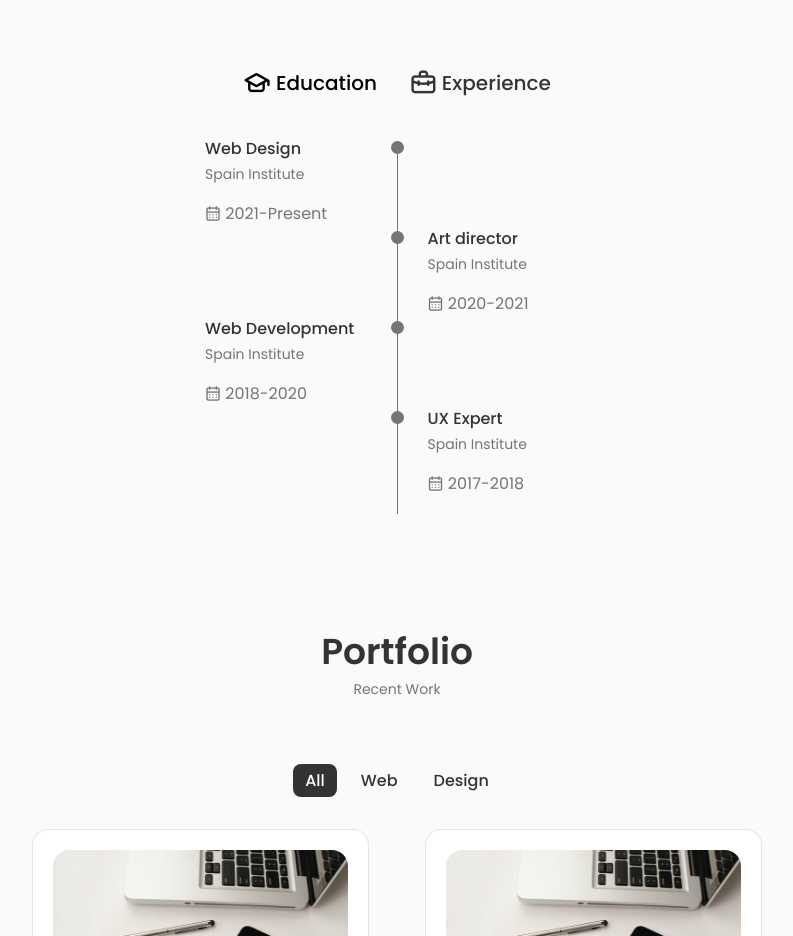
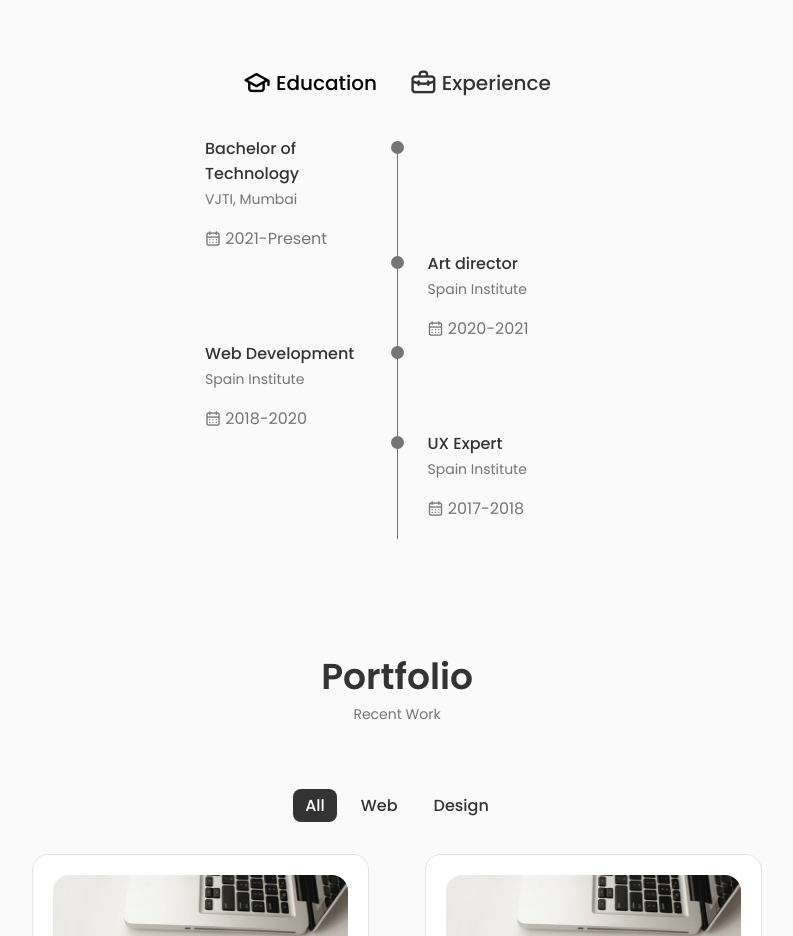
Before and after one commit to sgupt1802/my-portfolio, a React (Create React App) app: page / in a window 1280 px wide. Shown: the part 2900-3836 px from the top of the page, without its empty margins (243-1036 px from the left). Built offline with nearby package versions, Linux system fonts and the light colour scheme; a web font is replaced by a local one.

Commit message:
qual_change

```diff
--- a/src/components/qualifications/Qualification.jsx
+++ b/src/components/qualifications/Qualification.jsx
@@ -27,8 +27,8 @@ const Qualification = () => {
                 <div className={toggleState===1? "qualification__content qualification__content-active" : "qualification__content"}>
                     <div className="qualification__data">
                         <div>
-                            <h3 className="qualification__title">Web Design</h3>
-                            <span className="qualification__subtitle">Spain Institute</span>
+                            <h3 className="qualification__title">Bachelor of Technology</h3>
+                            <span className="qualification__subtitle">VJTI, Mumbai</span>
                             <div className="qualification__calendar">
                                 <i className="uil uil-calendar-alt"></i> 2021-Present
                             </div>
```
